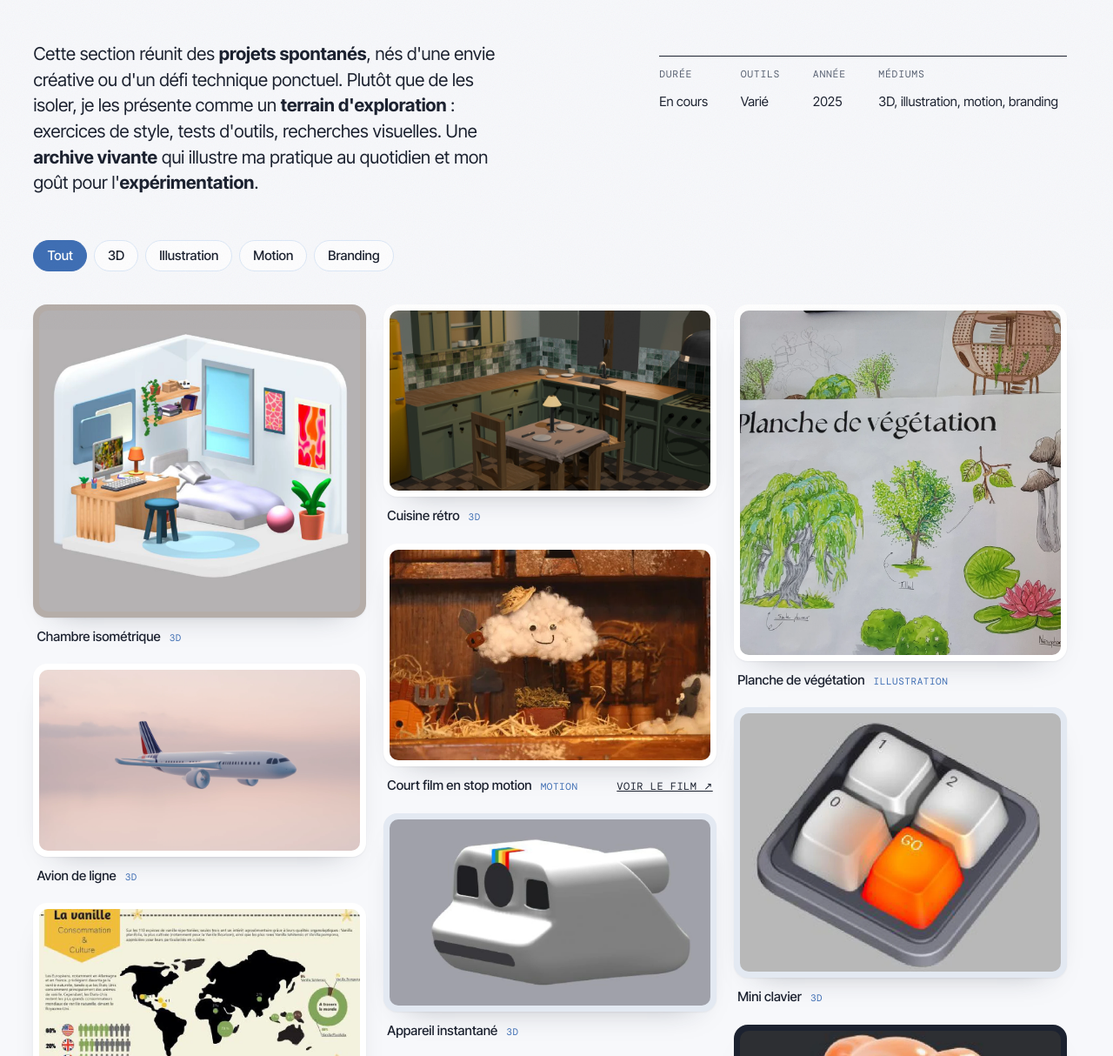
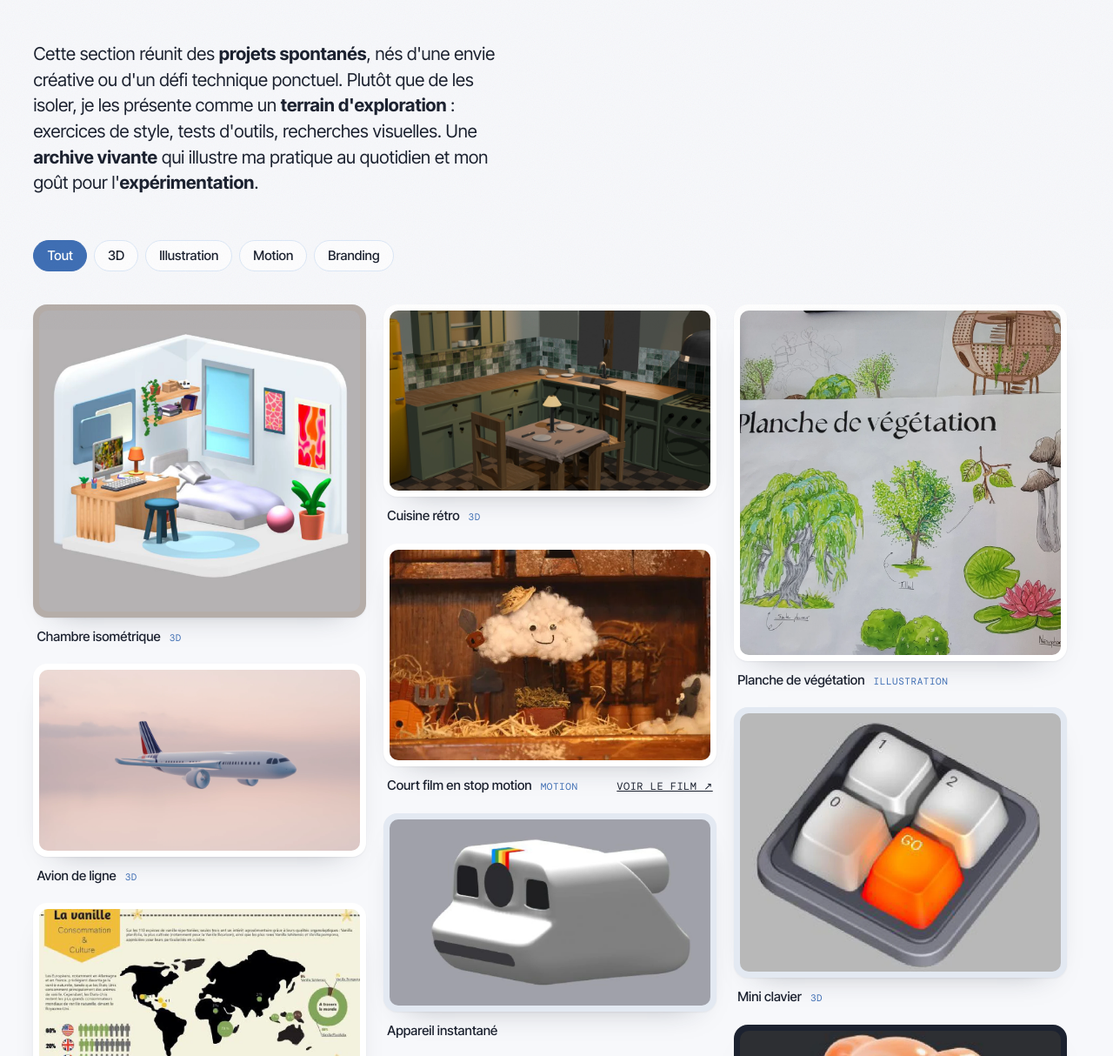
Before and after one commit to LaurineGarreau/portfolio-laurine-garreau, a plain HTML site: page laboratoire.html in a window 1280 px wide. Shown: the part 421-1635 px from the top of the page at 87% size. Drawn offline with nearby package versions, Linux system fonts and the light colour scheme; animation ran at ten frames a second.

Commit message:
Laboratoire : retire le bloc durée/outils/année/médiums et l'étiquette 3D de l'appareil instantané
Co-Authored-By: Claude Opus 5.5 <noreply@anthropic.com>

```diff
--- a/laboratoire.html
+++ b/laboratoire.html
@@ -46,12 +46,6 @@
 
       <div class="project-intro">
         <p class="lead">Cette section réunit des <strong>projets spontanés</strong>, nés d'une envie créative ou d'un défi technique ponctuel. Plutôt que de les isoler, je les présente comme un <strong>terrain d'exploration</strong> : exercices de style, tests d'outils, recherches visuelles. Une <strong>archive vivante</strong> qui illustre ma pratique au quotidien et mon goût pour l'<strong>expérimentation</strong>.</p>
-        <dl class="meta">
-          <dt>Durée</dt><dd>En cours</dd>
-          <dt>Outils</dt><dd>Varié</dd>
-          <dt>Année</dt><dd>2025</dd>
-          <dt>Médiums</dt><dd>3D, illustration, motion, branding</dd>
-        </dl>
       </div>
     </div>
   </section>
@@ -88,7 +82,7 @@
       </figure>
       <figure class="lab-item" data-cat="3d">
         <button class="shot grey"><img src="assets/img/labo-polaroid.webp" alt="Appareil photo instantané modélisé en 3D" loading="lazy"></button>
-        <figcaption><span>Appareil instantané</span><em>3D</em></figcaption>
+        <figcaption><span>Appareil instantané</span></figcaption>
       </figure>
       <figure class="lab-item" data-cat="3d">
         <button class="shot"><img src="assets/img/labo-foret.webp" alt="Forêt et rivière en low poly" loading="lazy"></button>
```
